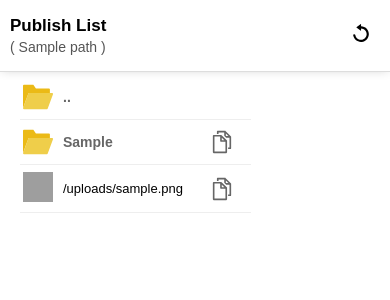
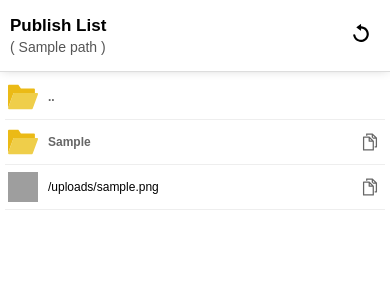
Before and after one commit to wetet2/simple-web-explorer, a Node server app: template views/index.ejs in a window 390 px wide. Shown: the top 300 px of the page. Run offline with Node 20, Linux system fonts and the light colour scheme; the template is opened without the code that fills it: most values are stand-ins (such as "Sample title", 1, 10 or a date in 2020); grey boxes are pictures that could not be loaded.

Commit message:
modify bugs for hidden td

```diff
--- a/public/stylesheets/style.css
+++ b/public/stylesheets/style.css
@@ -67,7 +67,23 @@ a {
   margin-top: 45px;
 }
 
+.file-table {
+  display: block;
+}
+
+.file-table tbody {
+  display: block;
+}
+
+.file-table tr {
+  display: flex;
+  min-height: 40px;
+}
+
 .file-table tr td {
+  display: flex;
+  align-items: center;
+  min-height: 40px;
   padding: 7px 10px;
   font-size: 14px;
   border-bottom: 1px solid #eee;
@@ -93,8 +109,9 @@ a {
 }
 
 .file-table tr td.copy {
+  width: 30px;
   background: url(/images/copy.svg) no-repeat center center;
-	background-size: 26px;
+  background-size: 20px;
 }
 
 .file-table tr td.copy.copied {
@@ -118,6 +135,7 @@ a {
 }
 
 .file-table tr.folders td.folder-name {
+  flex: 1;
   font-size: 14px;
   font-weight: bold;
   color: #666;
@@ -137,7 +155,8 @@ a {
 }
 
 .file-table tr.files td.file-name {
-	line-height: 19px;
+  flex: 1;
+  line-height: 16px;
   padding-left: 0;
 }
 
@@ -187,6 +206,7 @@ a {
   }
   .publish {
     width: 100%;
+    padding: 10px 5px 50px 5px;
     margin-top: 65px;
   }
   .publish tr td:first-child img {
@@ -201,6 +221,9 @@ a {
   .file-table td.file-size {
     display: none;
   }
+  .file-table tr td {
+    font-size: 12px !important;
+  }
   .file-table tr td:first-child img {
     width: 30px;
     height: 30px;
--- a/public/stylesheets/style.scss
+++ b/public/stylesheets/style.scss
@@ -56,8 +56,22 @@ a{
     margin: 0 auto;
     margin-top: 45px;
 }
+
+
+$td-height: 40px;
 .file-table{
+    display: block;
+    tbody{
+        display: block;
+    }
+    tr {
+        display: flex;
+        min-height: $td-height;
+    }
     tr td{
+        display: flex;
+        align-items: center;
+        min-height: $td-height;
         padding: 7px 10px;
         font-size: 14px;
         border-bottom: 1px solid #eee;
@@ -81,8 +95,9 @@ a{
         }
 
         &.copy{
+            width: 30px;
             background: url(/images/copy.svg) no-repeat center center;
-            background-size: 26px;
+            background-size: 20px;
             &.copied{
                 background-image: url(/images/copied.svg);
             }
@@ -105,6 +120,7 @@ a{
             }
         }
         td.folder-name{
+            flex: 1;
             font-size: 14px;
             font-weight: bold;
             color: #666;
@@ -122,7 +138,8 @@ a{
             font-size: 13px;
         }
         td.file-name{
-            line-height: 19px;
+            flex: 1;
+            line-height: 16px;
             padding-left: 0;
             img{
                 vertical-align: -1px;
@@ -172,8 +189,10 @@ a{
     }
     .publish{
         width: 100%;
+        padding: 10px 5px 50px 5px;
         margin-top: 65px;
         tr td{
+
             &:first-child{
                 img{
                     width: 20px;
@@ -195,6 +214,7 @@ a{
             display: none;
         }
         tr td{
+            font-size: 12px !important;
             &:first-child{
                 img{
                     width: 30px;
@@ -203,4 +223,6 @@ a{
             }
         }
     }
+
+
 }
--- a/views/index.ejs
+++ b/views/index.ejs
@@ -25,6 +25,8 @@
                 }
             })
         }
+
+        var isMobile = $(window).width() >= 767 ? true : false;
 
         var isSafari = /Safari/.test(navigator.userAgent) && /Apple/.test(navigator.vendor);
         if(isSafari){
```
Lines whose indentation alone changed are shown as unchanged.
